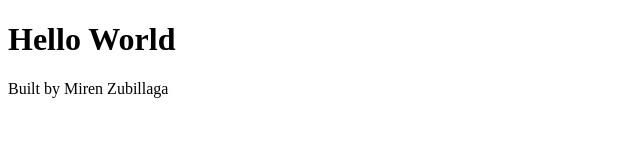
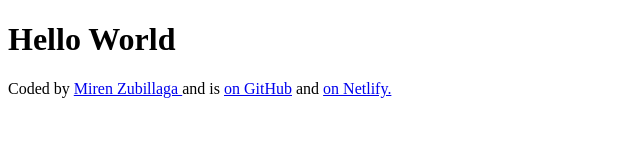
Before and after one commit to mazubillaga/mz-weather-app, a plain HTML site: page index.html in a window 1280 px wide. Shown: the whole page, without its empty margins (0-640 px from the left). Drawn offline with Linux system fonts and the light colour scheme.

Commit message:
added links to the footer

```diff
--- a/index.html
+++ b/index.html
@@ -7,6 +7,19 @@
   </head>
   <body>
     <h1>Hello World</h1>
-    <footer>Built by Miren Zubillaga</footer>
+    <footer>
+      Coded by
+      <a href="https://github.com/mazubillaga" target="_blank">
+        Miren Zubillaga
+      </a>
+      and is
+      <a href="https://github.com/mazubillaga/mz-weather-app" target="_blank">
+        on GitHub</a
+      >
+      and
+      <a href="https://mz-weather-app.netlify.app/" target="_blank"
+        >on Netlify.</a
+      >
+    </footer>
   </body>
 </html>
```
